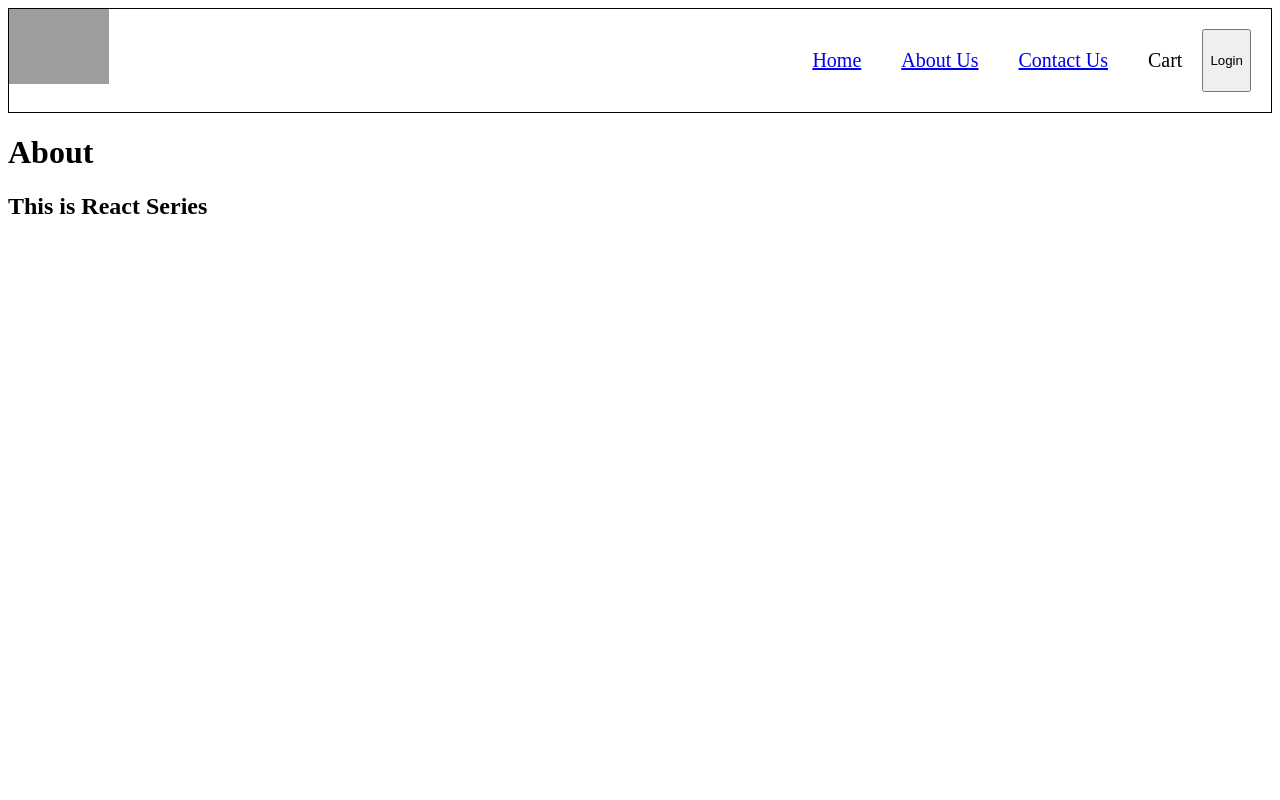
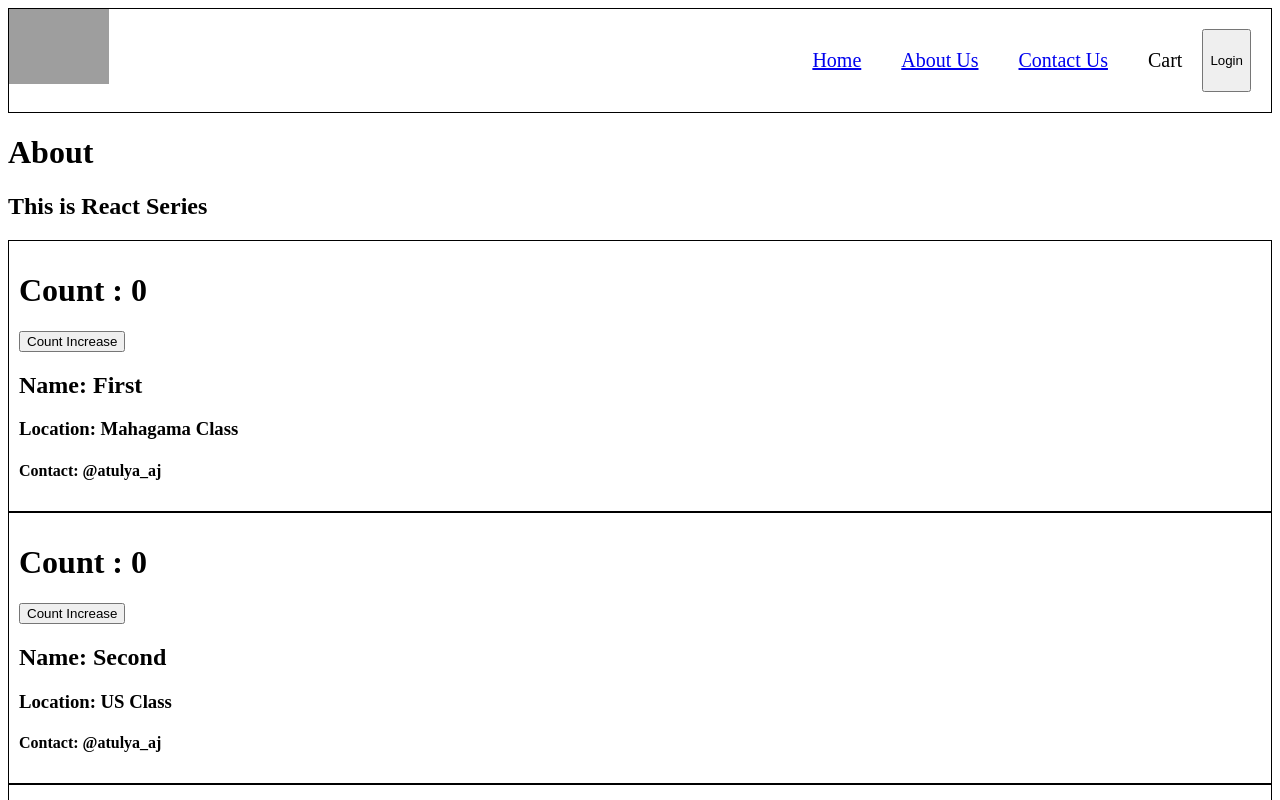
Before and after one commit to atulyaaj/react-live, a React (Vite) app: page /about in a window 1280 px wide. Shown: the top 800 px of the page. Built offline with nearby package versions, Linux system fonts and the light colour scheme; grey boxes are pictures that could not be loaded.

Commit message:
day-08-01

```diff
--- a/index.css
+++ b/index.css
@@ -73,3 +73,8 @@
   text-decoration: none;
   color: black;
 }
+
+.user-card{
+  padding: 10px;
+  border: 1px solid black;
+}
--- a/src/components/About.js
+++ b/src/components/About.js
@@ -1,10 +1,31 @@
-const About = () => {
+import { Component } from "react";
+import User from "./User";
+import UserClass from "./UserClass";
+
+class About extends Component {
+  constructor(props) {
+    super(props);
+
+    console.log("Parent Constructor");
+  }
+
+  componentDidMount() {
+    console.log("Parent Component Did Mount");
+  }
+
+  render() {
+    console.log("Parent Render");
+
     return (
       <div>
         <h1>About</h1>
         <h2>This is React Series</h2>
+        <UserClass name="First" location="Mahagama Class" />
+        <UserClass name="Second" location="US Class" />
+        <UserClass name="Third" location="US Class" />
       </div>
     );
-};
+  }
+}
 
 export default About;
--- a/src/components/Header.js
+++ b/src/components/Header.js
@@ -4,7 +4,6 @@
 
 const Header = () => {
   const [btnName, setBtnName] = useState("Login");
-  console.log("Header render");
 
   return (
     <div className="header">
--- /dev/null
+++ b/src/components/User.js
@@ -0,0 +1,16 @@
+import { useState } from "react";
+
+const User = ({ name }) => {
+  const [count] = useState(0);
+  const [count2] = useState(1);
+  return (
+    <div className="user-card">
+      <h1>Count : {count}</h1>
+      <h1>Count2 : {count2}</h1>
+      <h2>Name: {name}</h2>
+      <h3>Location: Mahagama</h3>
+      <h4>Contact: @atulya_aj</h4>
+    </div>
+  );
+};
+export default User;
--- /dev/null
+++ b/src/components/UserClass.js
@@ -0,0 +1,44 @@
+import React from "react";
+
+class UserClass extends React.Component {
+  constructor(props) {
+    super(props);
+    this.state = {
+      count: 0,
+      count2: 2,
+    };
+
+    console.log(this.props.name + " Child Constructor");
+  }
+
+  componentDidMount() {
+    console.log(this.props.name + " Child Component Did Mount");
+  }
+
+  render() {
+    const { name, location } = this.props;
+    const { count } = this.state;
+
+    console.log(this.props.name + " Child Render");
+
+    return (
+      <div className="user-card">
+        <h1>Count : {count}</h1>
+        <button
+          onClick={() => {
+            this.setState({
+              count: this.state.count + 1,
+            });
+          }}
+        >
+          Count Increase
+        </button>
+        <h2>Name: {name}</h2>
+        <h3>Location: {location}</h3>
+        <h4>Contact: @atulya_aj</h4>
+      </div>
+    );
+  }
+}
+
+export default UserClass;
```
Lines whose indentation alone changed are shown as unchanged.
